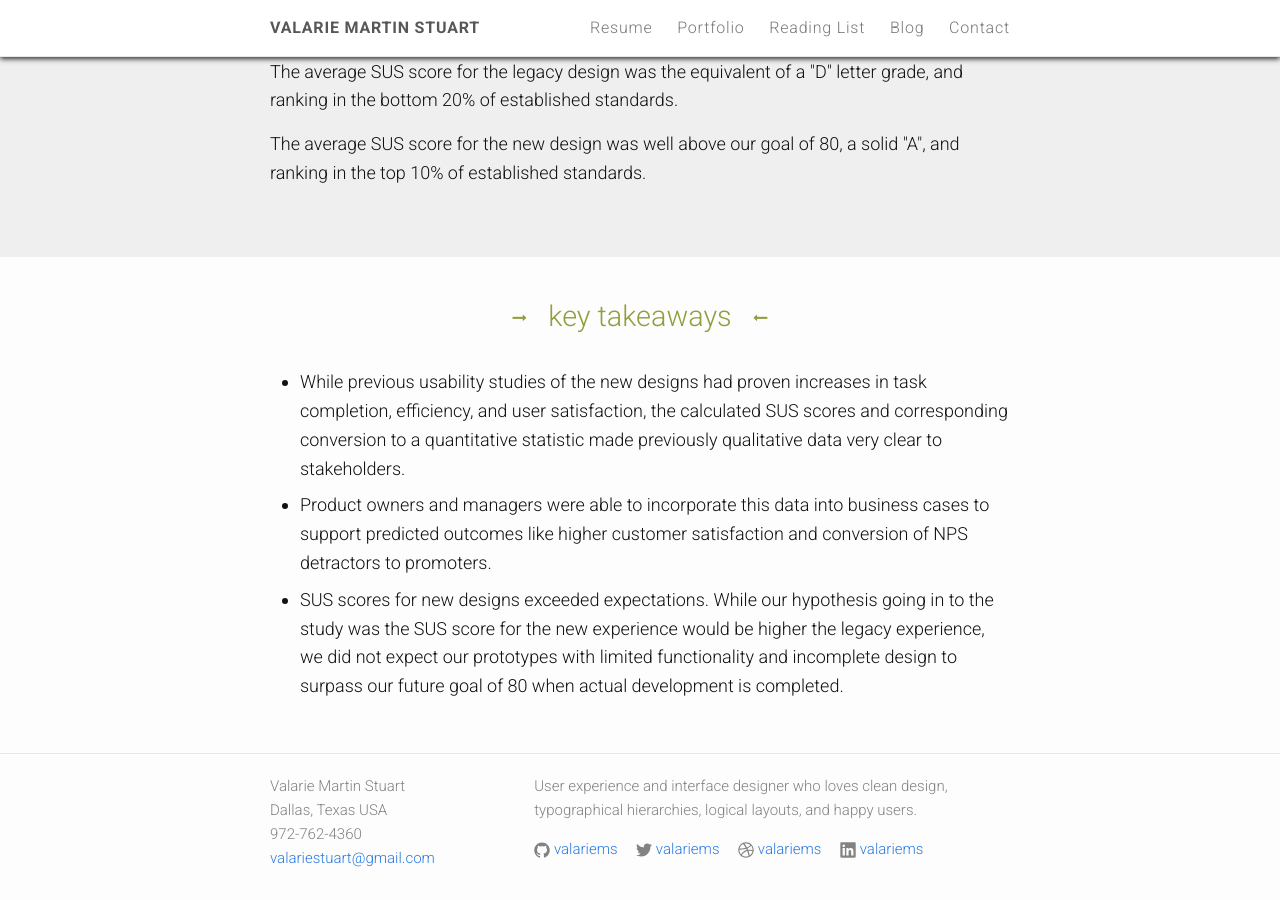
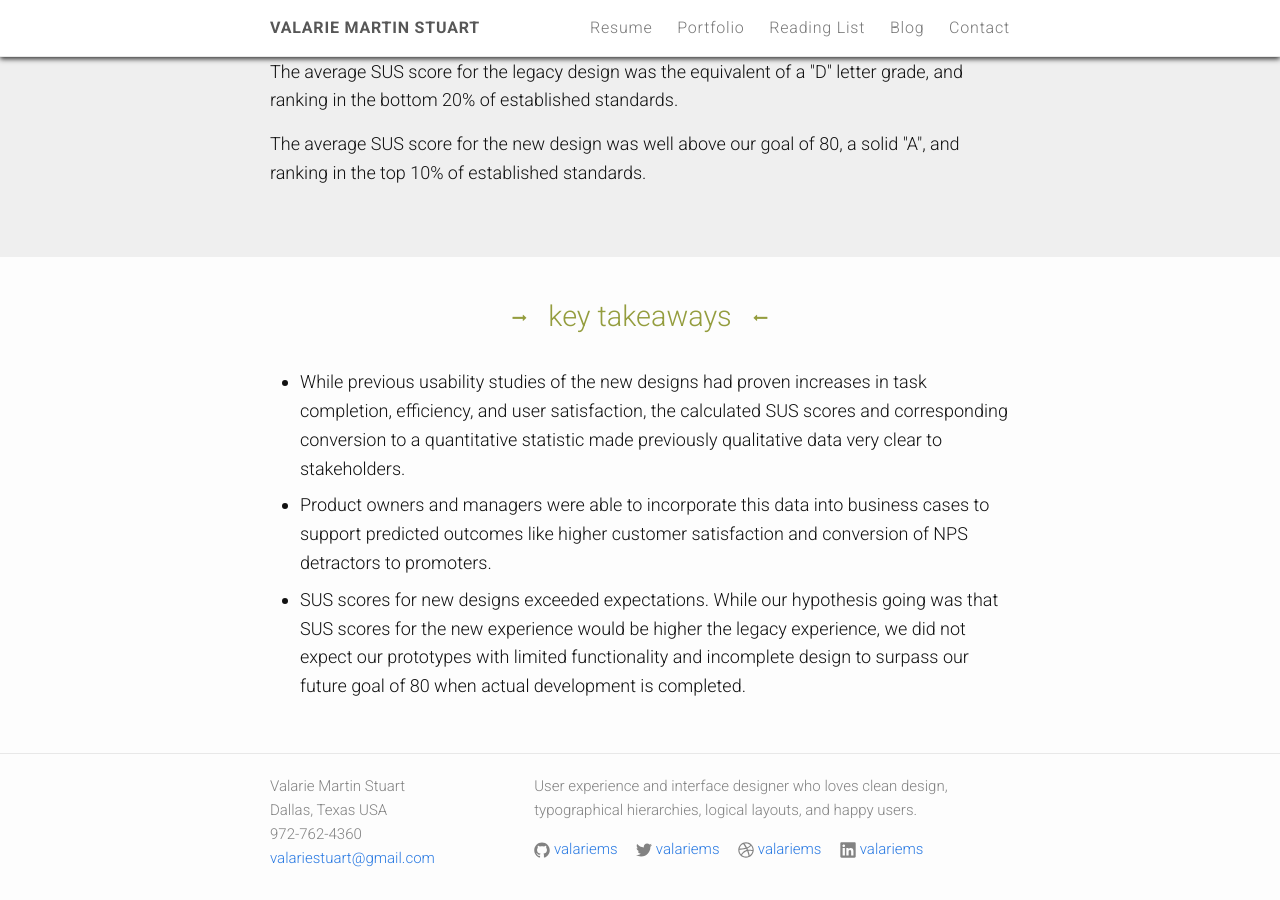
Before and after one commit to valariems/valariems.github.io, a Jekyll site: the page built from portfolio-measuring-usability.html, in a window 1280 px wide and 900 px high, scrolled down 3117 px. Built offline with Jekyll 4.4.1, drawn with Linux system fonts in a browser that asks for light colours; nearby versions of some CDN libraries.

Commit message:
One more edit on measuring usability case study.

```diff
--- a/portfolio-measuring-usability.html
+++ b/portfolio-measuring-usability.html
@@ -103,7 +103,7 @@ layout: about-story
     <ul>
       <li class="mb-8">While previous usability studies of the new designs had proven increases in task completion, efficiency, and user satisfaction, the calculated SUS scores and corresponding conversion to a quantitative statistic made previously qualitative data very clear to stakeholders.</li>
       <li class="mb-8">Product owners and managers were able to incorporate this data into business cases to support predicted outcomes like higher customer satisfaction and conversion of NPS detractors to promoters.</li>
-      <li class="mb-8">SUS scores for new designs exceeded expectations. While our hypothesis going in to the study was the SUS score for the new experience would be higher the legacy experience, we did not expect our prototypes with limited functionality and incomplete design to surpass our future goal of 80 when actual development is completed.</li>
+      <li class="mb-8">SUS scores for new designs exceeded expectations. While our hypothesis going was that SUS scores for the new experience would be higher the legacy experience, we did not expect our prototypes with limited functionality and incomplete design to surpass our future goal of 80 when actual development is completed.</li>
     </ul
   </div>
 </section>
```
